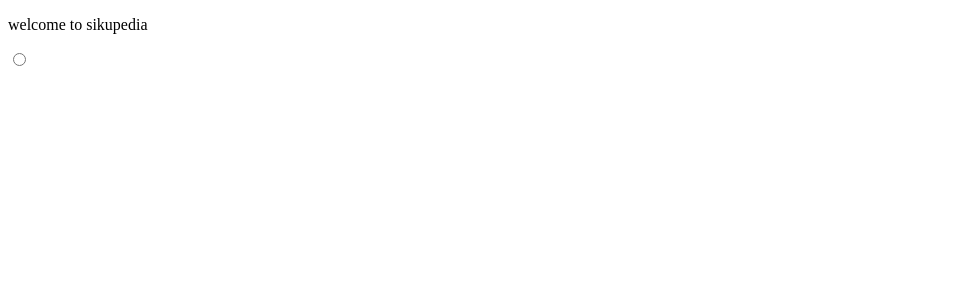
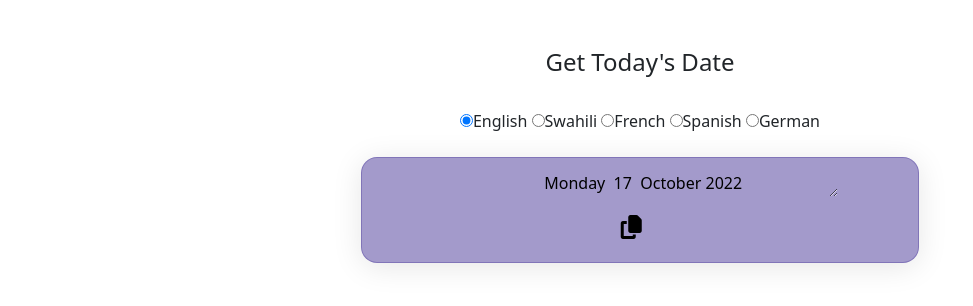
Before and after one commit to MalombaKevin/Sikupedia, a plain HTML site: page index.html in a window 1280 px wide. Shown: the whole page, without its empty margins (0-973 px from the left). Drawn offline with nearby package versions, Linux system fonts and the light colour scheme.

Commit message:
feat: Copy to clipboard: Adds copy to clipboard feature

```diff
--- a/css/style.css
+++ b/css/style.css
@@ -0,0 +1,29 @@
+.bg{
+    /* background-image: url('https://play-lh.googleusercontent.com/n9RuWo5wCgudQAv3Uv0qUuQ6EEB6PsGg4bqE81TOcM8ejgD1pQw3xrE6t9jHSIJtbus=w526-h296-rw'); */
+    /* background-repeat: no-repeat; */
+    /* background-size: cover; */
+}
+
+.dates{
+    /* From https://css.glass */
+background: rgba(55, 35, 143, 0.46);
+border-radius: 16px;
+box-shadow: 0 4px 30px rgba(0, 0, 0, 0.1);
+backdrop-filter: blur(4.4px);
+-webkit-backdrop-filter: blur(4.4px);
+border: 1px solid rgba(55, 35, 143, 0.3);
+width:50%;
+margin: auto;
+padding:1%;
+padding-left:10%
+}
+
+textarea{
+   background-color: transparent;
+   border:none;
+   resize:none;
+   outline:none;
+}
+#btn{
+    padding-right: 30%;
+}
--- a/index.html
+++ b/index.html
@@ -5,21 +5,42 @@
     <meta charset="UTF-8">
     <meta http-equiv="X-UA-Compatible" content="IE=edge">
     <meta name="viewport" content="width=device-width, initial-scale=1.0">
+    <link rel="stylesheet" href="css/style.css">
+    <link rel="stylesheet" href="https://cdn.jsdelivr.net/npm/bootstrap@5.2.2/dist/css/bootstrap.min.css" integrity="sha384-Zenh87qX5JnK2Jl0vWa8Ck2rdkQ2Bzep5IDxbcnCeuOxjzrPF/et3URy9Bv1WTRi" crossorigin="anonymous">
+    <script src="https://kit.fontawesome.com/eabeecdfdf.js" crossorigin="anonymous"></script>
     <title>Sikupedia</title>
 </head>
 
-<body>
-    <header>
-        <p>welcome to sikupedia</p>
-    </header>
+<body class="bg" onload="leo()"><br><br>
 
-    <main>
-        <div class="forms">
+  <div class="container">
+    <main align="center">
+      <h4>Get Today's Date</h4><br>
+        <div class="forms" >
             <form action="" id="form">
-                <input type="radio" name="" id="">
+                <input type="radio" name="lang" id="" value="English" checked>English
+                <input type="radio" name="lang" id="" value="Swahili">Swahili
+                <input type="radio" name="lang" id="" value="French">French
+                <input type="radio" name="lang" id="" value="Spanish">Spanish
+                <input type="radio" name="lang" id="" value="German">German
+
             </form>
+        </div><br>
+
+        <div class="dates">
+          <!-- <p id="dates"></p> -->
+          <form action="" align="center">
+          <textarea name="" id="dates" cols="30" rows="1"></textarea><br>
+          <a class="btn" onclick="copyPaste()" id="btn" style="color:black; font-size: x-large;outline:none; border:none"><i class="fa-solid fa-copy"></i></a>
+        </form>
+
+
+
         </div>
     </main>
+    <script src="js/scripts.js"></script>
+    <script src="https://cdn.jsdelivr.net/npm/bootstrap@5.2.2/dist/js/bootstrap.min.js" integrity="sha384-IDwe1+LCz02ROU9k972gdyvl+AESN10+x7tBKgc9I5HFtuNz0wWnPclzo6p9vxnk" crossorigin="anonymous"></script>
+  </div>
 </body>
 
 </html>
--- a/js/scripts.js
+++ b/js/scripts.js
@@ -4,36 +4,87 @@
 //     todayDay = dateToday.getDay()
 //     todayMonth = dateToday.getMonth()
 //     todayYear = dateToday.getFullYear()
+   function leo(){
 
+    document.getElementById('dates').innerHTML =
+
+    dateToday= new Date()
+    todayDate = dateToday.getDate()
+    todayDay = dateToday.getDay()
+    todayMonth = dateToday.getMonth()
+    todayYear = dateToday.getFullYear()
+
+    daysEnglish = ["Sunday", "Monday", "Tuesday", "Wednesday", "Thursday", "Friday", "Saturday"]
+
+    daysFrench =['dimanche', 'lundi', 'mardi', 'mercredi', 'jeudi', 'vendredi', 'samedi']
+
+    daysSwahili = ['Jumapili', 'Jumatatu', 'Jumanne', 'Alhamisi', 'Ijumaa', 'Jumamosi']
+
+    daysGerman = ['Sonntag', 'Montag', 'Dienstag', 'Mittwoch', 'Donnerstag', 'Freitag', 'Samstag']
+
+    daysSpanish = ['domingo', 'lunes', 'martes', 'miércoles', 'jueves', 'viernes', 'sábado' ]
+
+    monthEnglish=['January', 'February', 'March', 'April', 'May', 'June', 'July', 'August', 'September', 'October', 'November', 'December']
+
+    monthFrench=['janvier', 'février', 'mars', 'avril', 'mai', 'juin', 'julliet', 'août', 'septembre', 'octobre', 'novembre', 'décembre']
+
+    monthSwahili=['Januari', 'Februari', 'Machi', 'Aprili', 'Mei', 'Juni', 'Julai', 'Agosyi', 'Septemba', 'Oktoba', 'Novemba', 'Desemba']
+
+    monthGerman=['Januar', 'Februar', 'März', 'April', 'Mai', 'Juni', 'Juli', 'August', ' September', 'Oktober', 'November', 'Dezember' ]
+
+
+    monthSpanish=['enero', 'febrero', 'marzo', 'abril', 'mayo', 'junio', 'julio', 'agosto', 'septiembre', 'octubre', 'noviembre', 'diciembre']
+
+
+
+    document.getElementById('dates').innerHTML = `${daysEnglish[todayDay]}  ${todayDate}  ${monthEnglish[todayMonth]} ${todayYear}`
     var form = document.getElementById('form')
+
+
 
     form.addEventListener('mouseover' ,function(event){
       event.preventDefault()
       var lugha = document.querySelector("input[type='radio']:checked").value
 
-
-      dateToday= new Date()
-      todayDate = dateToday.getDate()
-      todayDay = dateToday.getDay()
-      todayMonth = dateToday.getMonth()
-      todayYear = dateToday.getFullYear()
-
-      daysEnglish = ["Sunday", "Monday", "Tuesday", "Wednesday", "Thursday", "Friday", "Saturday"]
-      daysFrench = ['']
-      daysSwahili = ['']
-      daysGerman = ['']
-      daysSpanish = ['']
-
-
       if (lugha == 'Swahili'){
-        document.getElementById('dates').innerHTML = "Hi"
-
+        document.getElementById('dates').innerHTML = `${daysSwahili[todayDay]}  ${todayDate} ${monthSwahili[todayMonth]}  ${todayYear} `
       }
 
       else if (lugha == 'English'){
-        document.getElementById('dates').innerHTML = daysEnglish[todayDay]
+        document.getElementById('dates').innerHTML = `${daysEnglish[todayDay]}  ${todayDate}  ${monthEnglish[todayMonth]} ${todayYear}`
+      }
+
+      else if (lugha == 'French'){
+        document.getElementById('dates').innerHTML = `${daysFrench[todayDay]}  ${todayDate}  ${monthFrench[todayMonth]} ${todayYear}`
+      }
+
+      else if (lugha == 'German'){
+        document.getElementById('dates').innerHTML = `${daysGerman[todayDay]}  ${todayDate}  ${monthGerman[todayMonth]} ${todayYear}`
+      }
+
+      else if (lugha == 'Spanish'){
+        document.getElementById('dates').innerHTML = `${daysSpanish[todayDay]}  ${todayDate}  ${monthSpanish[todayMonth]} ${todayYear}`
       }
 
     })
 
-// }
+}
+
+// copy to clipboard
+
+function copyPaste(){
+
+
+
+
+  copyText = document.getElementById('dates')
+
+  copyText.select()
+  copyText.setSelectionRange(0, 99999);
+
+  navigator.clipboard.writeText(copyText.value)
+
+  alert(copyText.value)
+
+
+}
```
Also changed, not shown: 1 other file.
